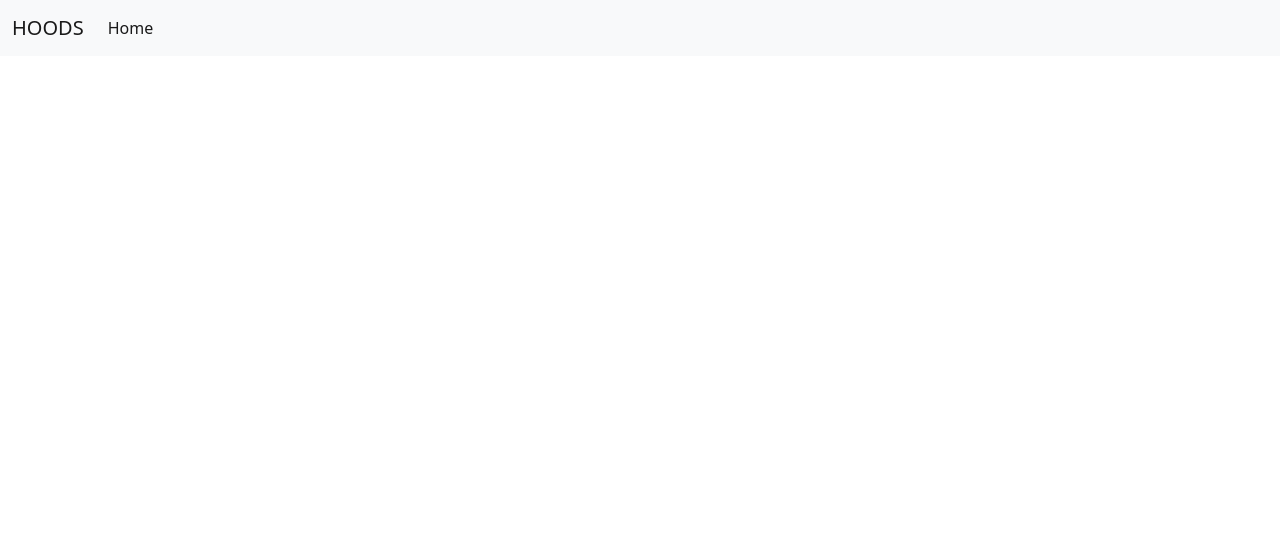
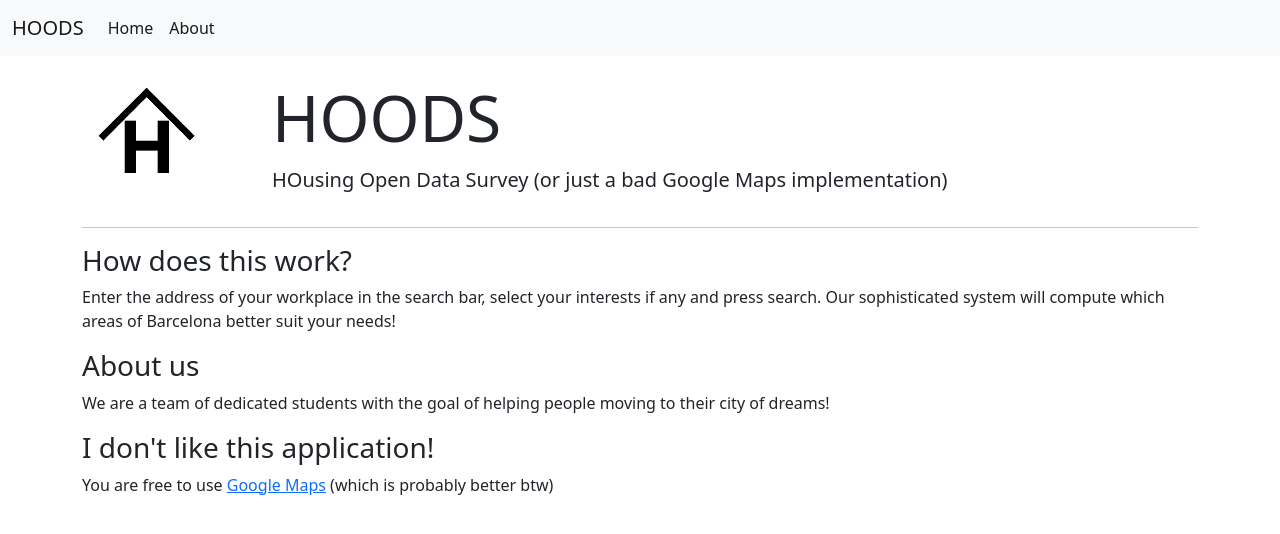
Before and after one commit to IohanSardinha/hoods, a React (Create React App) app in the folder webapp/frontend/: page /about in a window 1280 px wide. Shown: the top 534 px of the page. Built offline with nearby package versions, Linux system fonts and the light colour scheme.

Commit message:
Rockin the frontend til I die

```diff
--- a/webapp/frontend/src/App.js
+++ b/webapp/frontend/src/App.js
@@ -6,6 +6,7 @@ import "bootstrap/dist/js/bootstrap.js";
 
 import Navbar from "./components/navbar";
 import Homepage from "./components/homepage";
+import About from "./components/about";
 
 const App = () => {
     return (
@@ -14,6 +15,7 @@ const App = () => {
             <br />
             <div className="container">
                 <Route exact path="/" component={Homepage} />
+                <Route exact path="/about" component={About} />
             </div>
             <br />
         </div>
--- /dev/null
+++ b/webapp/frontend/src/components/about.js
@@ -0,0 +1,26 @@
+import React, { Component } from "react";
+
+export default class About extends Component{
+    render(){
+        return(
+            <div>
+                <div className="row">
+                    <div className="col-2">
+                        <img src={`${process.env.PUBLIC_URL}/hoods.png`}></img>
+                    </div>
+                    <div className="col">
+                        <h1 className="display-3">HOODS</h1>
+                        <p className="lead">HOusing Open Data Survey (or just a bad Google Maps implementation)</p>
+                    </div>
+                </div>
+                <hr />
+                <h3>How does this work?</h3>
+                <p>Enter the address of your workplace in the search bar, select your interests if any and press search. Our sophisticated system will compute which areas of Barcelona better suit your needs!</p>
+                <h3>About us</h3>
+                <p>We are a team of dedicated students with the goal of helping people moving to their city of dreams!</p>
+                <h3>I don't like this application!</h3>
+                <p>You are free to use <a href="https://www.google.com/maps">Google Maps</a> (which is probably better btw)</p>
+            </div>
+        )
+    }
+}
--- a/webapp/frontend/src/components/navbar.js
+++ b/webapp/frontend/src/components/navbar.js
@@ -25,6 +25,11 @@ const Navbar = () => {
           Home
         </NavLink>
         </li>
+        <li className="nav-item">
+        <NavLink className="nav-link active" to="/about">
+          About
+        </NavLink>
+        </li>
       </ul>
     </div>
   </div>
--- a/webapp/frontend/src/components/searchaddress.js
+++ b/webapp/frontend/src/components/searchaddress.js
@@ -11,7 +11,7 @@ import lambda_response from '../json/lambda_response.json'
 
 const libs = ['places']
 const search_keys = ['geometry.location', 'formatted_address']
-const MAPS_API_KEY = ''
+const MAPS_API_KEY = 'AIzaSyBWSLndNceMbrsByMQcS5u3aQ6DgKcBzZ0'
 
 
 const bounds = {
@@ -41,7 +41,7 @@ function BarrioWindow(props) {
       >
         <Modal.Header closeButton>
           <Modal.Title id="contained-modal-title-vcenter">
-            Barrio Info
+            Barrio {props.barrioId} Info
           </Modal.Title>
         </Modal.Header>
         <Modal.Body>
@@ -89,7 +89,7 @@ function PolyBarrio(key, paths, polyBounds, fillColor){
         >
         </Polygon>
         <BarrioWindow
-
+            barrioId={key}
             show={modalShow}
             onHide={() => setModalShow(false)}
         />
@@ -189,8 +189,8 @@ function SearchAddress() {
                                             <label className="form-check-label" htmlFor="inlineCheckbox3">Playgrounds & Parks</label>
                                         </div>
                                         <div className="form-check form-check-inline">
-                                            <input {...register('seeCheck')} className="form-check-input" type="checkbox" id="inlineCheckbox3" value="option3" />
-                                            <label className="form-check-label" htmlFor="inlineCheckbox3">Closeness to Sea</label>
+                                            <input {...register('seeCheck')} className="form-check-input" type="checkbox" id="inlineCheckbox4" value="option4" />
+                                            <label className="form-check-label" htmlFor="inlineCheckbox4">Closeness to Sea</label>
                                         </div>
                                     </div>
                                 </Dropdown.Menu>
@@ -207,7 +207,7 @@ function SearchAddress() {
                         height: "400px",
                         width: "100%"
                     }}
-                    zoom={15}
+                    zoom={14}
                     center={current_center}
                     clickableIcons={false}
                     heading={false}
```
